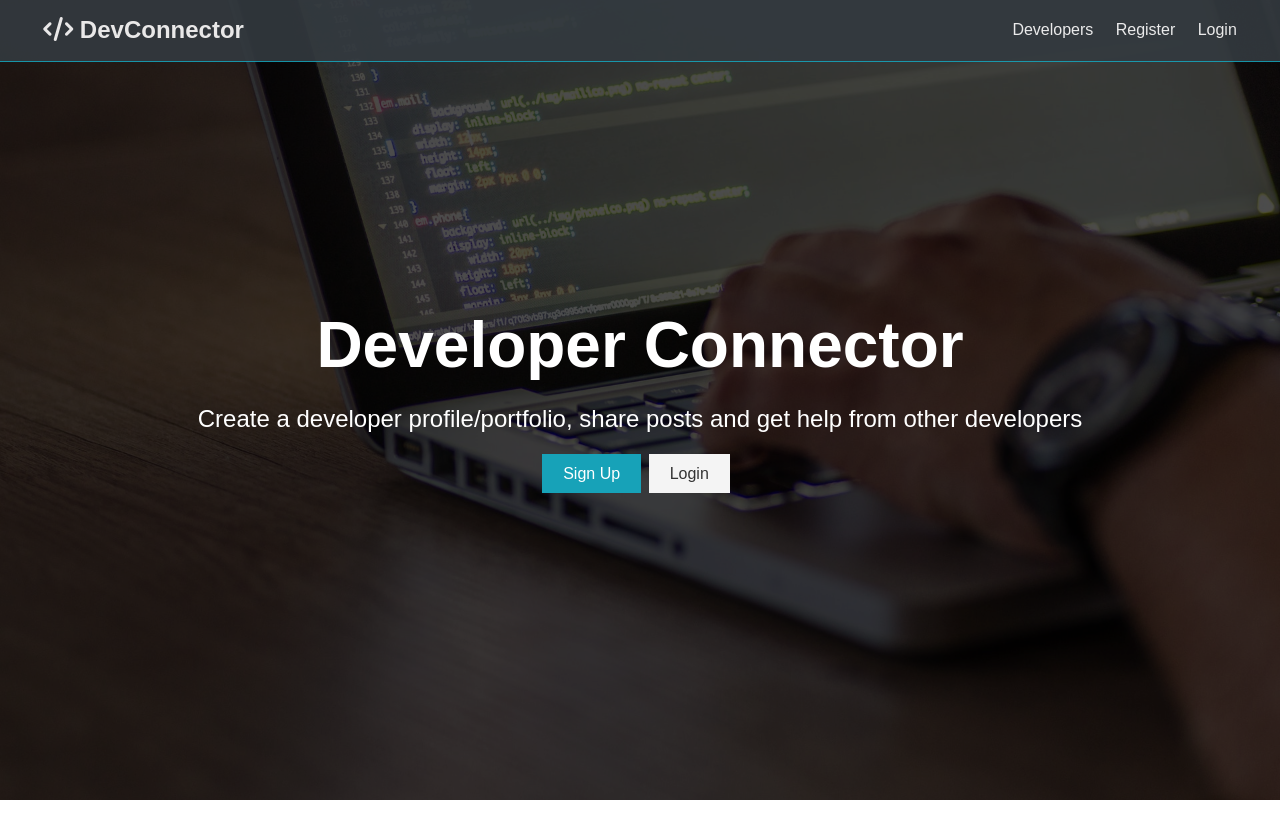
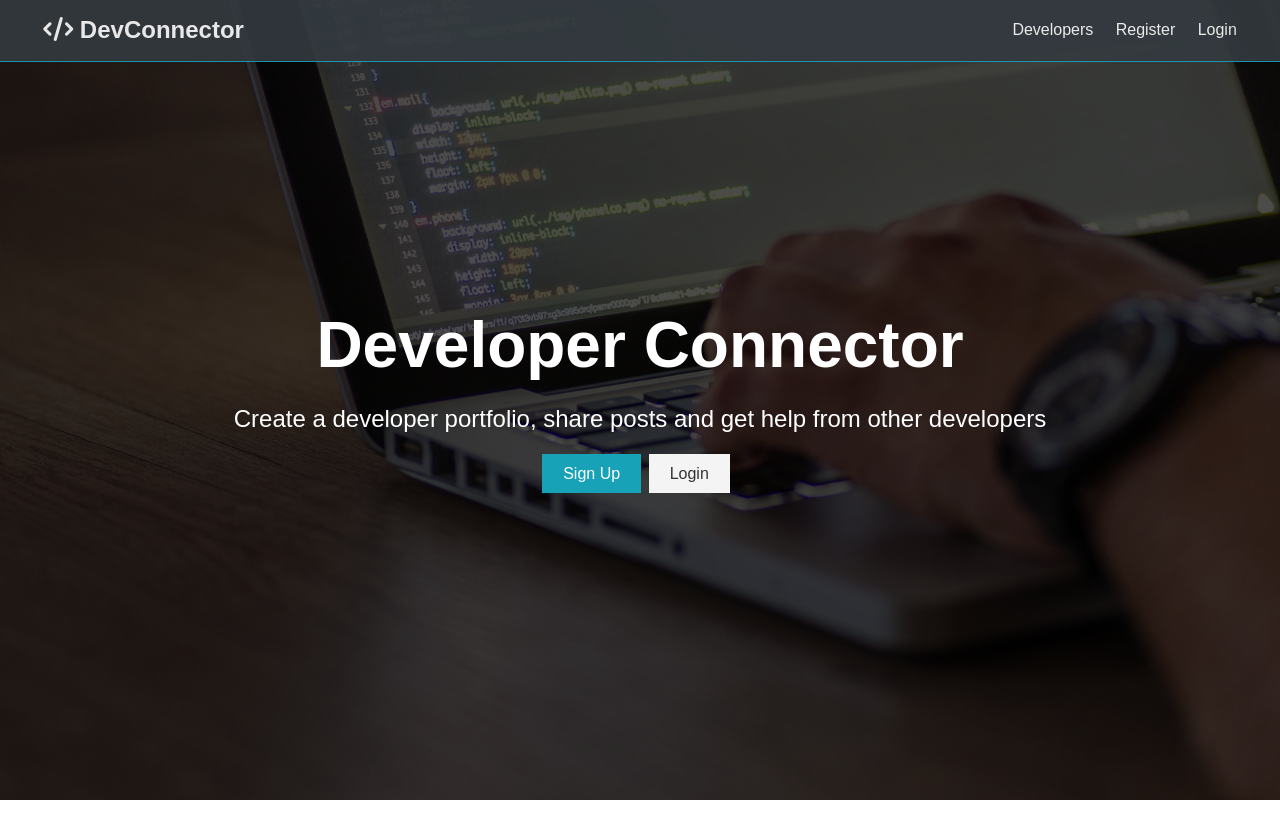
Before and after one commit to jgutschon/DevConnector, a React (Create React App) app in the folder client/: page / in a window 1280 px wide. Shown: the top 838 px of the page. Built offline with nearby package versions, Linux system fonts and the light colour scheme.

Commit message:
fix remaining links to login & register

```diff
--- a/client/src/components/layout/Landing.js
+++ b/client/src/components/layout/Landing.js
@@ -1,4 +1,5 @@
 import React from 'react';
+import { Link } from 'react-router-dom';
 
 const Landing = () => {
   return (
@@ -7,16 +8,16 @@ const Landing = () => {
         <div className="landing-inner">
           <h1 className="x-large">Developer Connector</h1>
           <p className="lead">
-            Create a developer profile/portfolio, share posts and get help from
-            other developers
+            Create a developer portfolio, share posts and get help from other
+            developers
           </p>
           <div className="buttons">
-            <a href="register.html" className="btn btn-primary">
+            <Link to="/register" className="btn btn-primary">
               Sign Up
-            </a>
-            <a href="login.html" className="btn btn-light">
+            </Link>
+            <Link to="/login" className="btn btn-light">
               Login
-            </a>
+            </Link>
           </div>
         </div>
       </div>
--- a/client/src/components/layout/Navbar.js
+++ b/client/src/components/layout/Navbar.js
@@ -11,7 +11,7 @@ const Navbar = () => {
       </h1>
       <ul>
         <li>
-          <Link to="/profiles">Developers</Link>
+          <a href="profiles.html">Developers</a>
         </li>
         <li>
           <Link to="/register">Register</Link>
```
